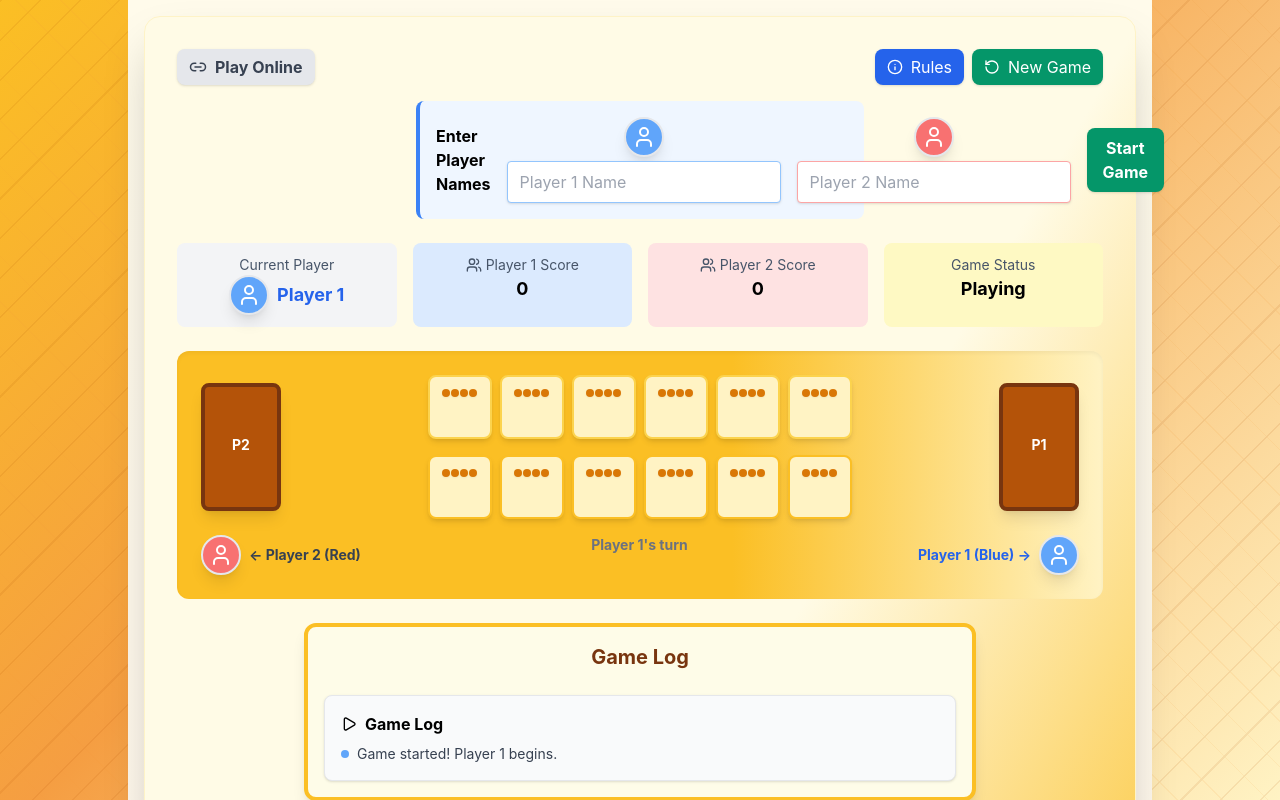
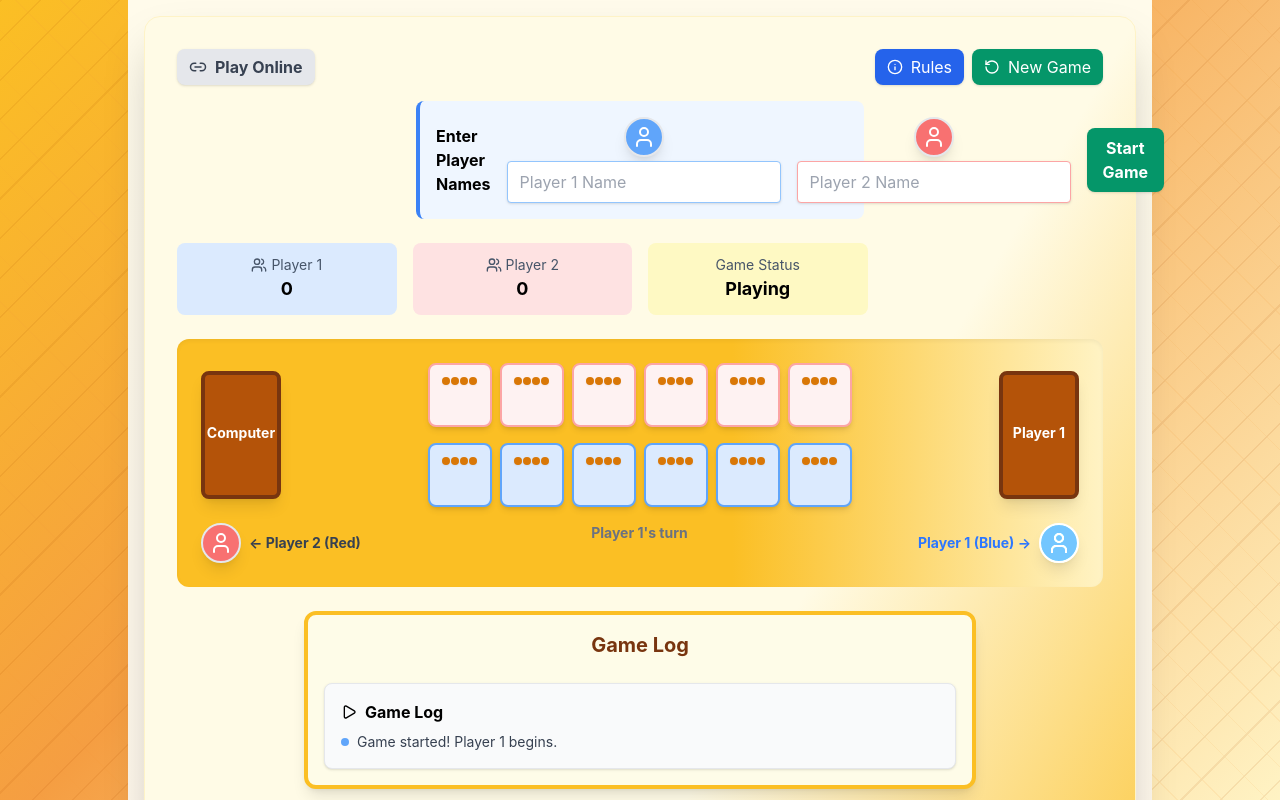
Before and after one commit to Kibrom1/gebeta, a React (Create React App) app: page / in a window 1280 px wide. Shown: the top 800 px of the page. Built offline with nearby package versions, Linux system fonts and the light colour scheme.

Commit message:
update ui

```diff
--- a/src/GebetaGame.js
+++ b/src/GebetaGame.js
@@ -42,6 +42,7 @@ const GebetaGame = () => {
   const [onlineStatus, setOnlineStatus] = useState('idle'); // idle, waiting, playing
   const wsRef = useRef(null);
   const [remotePlayerJoined, setRemotePlayerJoined] = useState(false);
+  const [computerSelectedHouse, setComputerSelectedHouse] = useState(null);
 
   const addToLog = (message) => {
     setGameLog(prev => [...prev.slice(-4), message]);
@@ -555,6 +556,25 @@ const GebetaGame = () => {
     return seeds;
   };
 
+  // Add computer move logic
+  useEffect(() => {
+    if (!onlineMode && !nameInputVisible && playerNames[2] === '' && currentPlayer === 2 && gameStatus === 'playing' && canPlayerMove(2)) {
+      // Computer move after longer delay and flash the house
+      const idx = board.player2Houses.findIndex(h => h > 0);
+      if (idx !== -1) {
+        setComputerSelectedHouse(idx);
+        const timeout = setTimeout(() => {
+          makeMove(idx);
+          setTimeout(() => setComputerSelectedHouse(null), 800); // Remove flash after move
+        }, 1800); // 1.8s delay for computer move
+        return () => {
+          clearTimeout(timeout);
+          setComputerSelectedHouse(null);
+        };
+      }
+    }
+  }, [currentPlayer, board, onlineMode, nameInputVisible, playerNames, gameStatus]);
+
   return (
     <div className="w-full max-w-5xl mx-auto p-2 sm:p-4 bg-gradient-to-b from-amber-50 to-orange-50 min-h-screen">
       <div className="bg-white rounded-2xl shadow-2xl p-2 sm:p-8 border border-amber-100">
@@ -661,32 +681,28 @@ const GebetaGame = () => {
         {showRules && <div className="w-full max-w-lg mx-auto"><RulesPanel /></div>}
         {/* Game Status */}
         <div className="grid grid-cols-2 md:grid-cols-4 gap-2 sm:gap-4 mb-4 sm:mb-6 text-xs sm:text-sm">
-          <div className="bg-gray-100 p-2 sm:p-3 rounded-lg flex flex-col items-center">
-            <div className="text-xs sm:text-sm text-gray-600">Current Player</div>
-            <div className={`font-bold text-base sm:text-lg flex items-center gap-2 ${currentPlayer === 1 ? 'text-blue-600' : 'text-red-600'}`}>
-              <PlayerAvatar player={currentPlayer} name={playerNames[currentPlayer]} />
-              {playerNames[currentPlayer] || `Player ${currentPlayer}`}
-            </div>
-          </div>
+          {/* Player 1 Score */}
           <div className="bg-blue-100 p-2 sm:p-3 rounded-lg flex flex-col items-center">
             <div className="text-xs sm:text-sm text-gray-600 flex items-center gap-1">
               <Users size={16} />
-              Player 1 Score
+              {playerNames[1] || 'Player 1'}
             </div>
             <div className="font-bold text-base sm:text-lg">{board.player1Store}</div>
           </div>
+          {/* Player 2 Score */}
           <div className="bg-red-100 p-2 sm:p-3 rounded-lg flex flex-col items-center">
             <div className="text-xs sm:text-sm text-gray-600 flex items-center gap-1">
               <Users size={16} />
-              Player 2 Score
+              {playerNames[2] || (nameInputVisible ? 'Player 2' : 'Computer')}
             </div>
             <div className="font-bold text-base sm:text-lg">{board.player2Store}</div>
           </div>
+          {/* Game Status */}
           <div className="bg-yellow-100 p-2 sm:p-3 rounded-lg flex flex-col items-center">
             <div className="text-xs sm:text-sm text-gray-600">Game Status</div>
             <div className="font-bold text-base sm:text-lg">
               {gameStatus === 'ended' ? (
-                winner === 0 ? 'Tie!' : `${playerNames[winner] || `Player ${winner}`} Wins!`
+                winner === 0 ? 'Tie!' : `${playerNames[winner] || (winner === 2 ? 'Computer' : `Player ${winner}`)} Wins!`
               ) : 'Playing'}
             </div>
           </div>
@@ -696,7 +712,7 @@ const GebetaGame = () => {
           <div className="flex flex-col sm:flex-row justify-between items-center mb-2 sm:mb-4 gap-2 sm:gap-0 w-full">
             {/* Player 2 Store */}
             <div className="w-16 sm:w-20 h-16 sm:h-32 bg-amber-800 rounded-lg shadow-lg flex flex-col items-center justify-center relative border-4 border-amber-900 mb-2 sm:mb-0 shrink-0">
-              <div className="text-white font-bold text-xs sm:text-sm mb-1">P2</div>
+              <div className={`font-bold text-xs sm:text-sm mb-1 text-white ${currentPlayer === 2 ? 'animate-flash' : ''}`}>{playerNames[2] || 'Computer'}</div>
               {renderSeeds(board.player2Store, getStorePosition(2))}
             </div>
             {/* Playing Field */}
@@ -706,17 +722,19 @@ const GebetaGame = () => {
                 {board.player2Houses.slice().reverse().map((seeds, idx) => {
                   const actualIndex = 5 - idx;
                   const houseId = getHousePosition(2, actualIndex);
-                  const isSelected = selectedHouse && selectedHouse.player === 2 && selectedHouse.house === actualIndex;
-                  const canSelect = currentPlayer === 2 && seeds > 0 && !isAnimating;
+                  const isSelectedP2 = selectedHouse && selectedHouse.player === 2 && selectedHouse.house === actualIndex;
+                  const canSelectP2 = currentPlayer === 2 && seeds > 0 && !isAnimating;
+                  const isComputerFlash = computerSelectedHouse === actualIndex && currentPlayer === 2 && playerNames[2] === '' && !onlineMode;
                   return (
                     <Tooltip key={`p2-${actualIndex}`} text={`House ${actualIndex + 1}`}>
                       <div
                         id={houseId}
-                        className={`w-12 sm:w-16 h-12 sm:h-16 bg-amber-100 rounded-lg shadow-md cursor-pointer transition-all relative border-2 flex items-center justify-center ${
-                          isSelected ? 'border-red-500 bg-red-100' :
-                          canSelect ? 'border-amber-400 hover:bg-amber-200' :
-                          'border-amber-300'
-                        }`}
+                        className={`w-12 sm:w-16 h-12 sm:h-16 rounded-lg shadow-md cursor-pointer transition-all relative border-2 flex items-center justify-center
+                          ${isSelectedP2 ? 'border-red-500 bg-red-200' :
+                            canSelectP2 ? 'border-red-400 bg-red-100 hover:bg-red-200' :
+                            'border-red-300 bg-red-50'}
+                        ${isComputerFlash ? 'animate-flash' : ''}
+                        `}
                         onClick={() => currentPlayer === 2 && makeMove(actualIndex)}
                       >
                         {renderSeeds(seeds, houseId)}
@@ -729,17 +747,17 @@ const GebetaGame = () => {
               <div className="flex gap-1 sm:gap-2 justify-center flex-wrap w-full">
                 {board.player1Houses.map((seeds, idx) => {
                   const houseId = getHousePosition(1, idx);
-                  const isSelected = selectedHouse && selectedHouse.player === 1 && selectedHouse.house === idx;
-                  const canSelect = currentPlayer === 1 && seeds > 0 && !isAnimating;
+                  const isSelectedP1 = selectedHouse && selectedHouse.player === 1 && selectedHouse.house === idx;
+                  const canSelectP1 = currentPlayer === 1 && seeds > 0 && !isAnimating;
                   return (
                     <Tooltip key={`p1-${idx}`} text={`House ${idx + 1}`}>
                       <div
                         id={houseId}
-                        className={`w-12 sm:w-16 h-12 sm:h-16 bg-amber-100 rounded-lg shadow-md cursor-pointer transition-all relative border-2 flex items-center justify-center ${
-                          isSelected ? 'border-blue-500 bg-blue-100' :
-                          canSelect ? 'border-amber-400 hover:bg-amber-200' :
-                          'border-amber-300'
-                        }`}
+                        className={`w-12 sm:w-16 h-12 sm:h-16 rounded-lg shadow-md cursor-pointer transition-all relative border-2 flex items-center justify-center
+                          ${isSelectedP1 ? 'border-blue-500 bg-blue-200' :
+                            canSelectP1 ? 'border-blue-400 bg-blue-100 hover:bg-blue-200' :
+                            'border-blue-300 bg-blue-50'}
+                        `}
                         onClick={() => currentPlayer === 1 && makeMove(idx)}
                       >
                         {renderSeeds(seeds, houseId)}
@@ -751,20 +769,20 @@ const GebetaGame = () => {
             </div>
             {/* Player 1 Store */}
             <div className="w-16 sm:w-20 h-16 sm:h-32 bg-amber-800 rounded-lg shadow-lg flex flex-col items-center justify-center relative border-4 border-amber-900 mt-2 sm:mt-0 shrink-0">
-              <div className="text-white font-bold text-xs sm:text-sm mb-1">P1</div>
+              <div className={`font-bold text-xs sm:text-sm mb-1 text-white ${currentPlayer === 1 ? 'animate-flash' : ''}`}>{playerNames[1] || 'Player 1'}</div>
               {renderSeeds(board.player1Store, getStorePosition(1))}
             </div>
           </div>
           {/* Player Labels - responsive font and layout */}
           <div className="flex flex-col sm:flex-row justify-between text-xs sm:text-sm font-bold text-gray-700 mt-2 sm:mt-4 gap-2 sm:gap-0 w-full">
-            <div className={`${currentPlayer === 2 ? 'text-red-600' : ''} flex items-center gap-1 sm:gap-2 justify-center sm:justify-start`}>
-              <PlayerAvatar player={2} name={playerNames[2]} />
-              ← {playerNames[2] || 'Player 2'} (Red)
+            <div className={`flex items-center gap-1 sm:gap-2 justify-center sm:justify-start ${currentPlayer === 2 ? 'text-red-600 animate-flash' : ''}`}>
+              <PlayerAvatar player={2} name={playerNames[2] || (!nameInputVisible ? 'Computer' : 'Player 2')} />
+              ← {playerNames[2] || (!nameInputVisible ? 'Computer' : 'Player 2')} (Red)
             </div>
             <div className="text-center text-gray-500">
               {isAnimating ? 'Making move...' : gameStatus === 'ended' ? 'Game Over' : `${playerNames[currentPlayer] || `Player ${currentPlayer}`}'s turn`}
             </div>
-            <div className={`${currentPlayer === 1 ? 'text-blue-600' : ''} flex items-center gap-1 sm:gap-2 justify-center sm:justify-end`}>
+            <div className={`flex items-center gap-1 sm:gap-2 justify-center sm:justify-end ${currentPlayer === 1 ? 'text-blue-600 animate-flash' : ''}`}>
               {playerNames[1] || 'Player 1'} (Blue) →
               <PlayerAvatar player={1} name={playerNames[1]} />
             </div>
--- a/src/index.css
+++ b/src/index.css
@@ -94,3 +94,11 @@ body::before {
 .text-green-700 {
   color: #047857 !important;
 }
+
+@keyframes flash {
+  0%, 100% { opacity: 1; filter: brightness(1.2); }
+  50% { opacity: 0.5; filter: brightness(2); }
+}
+.animate-flash {
+  animation: flash 0.8s linear infinite;
+}
```
